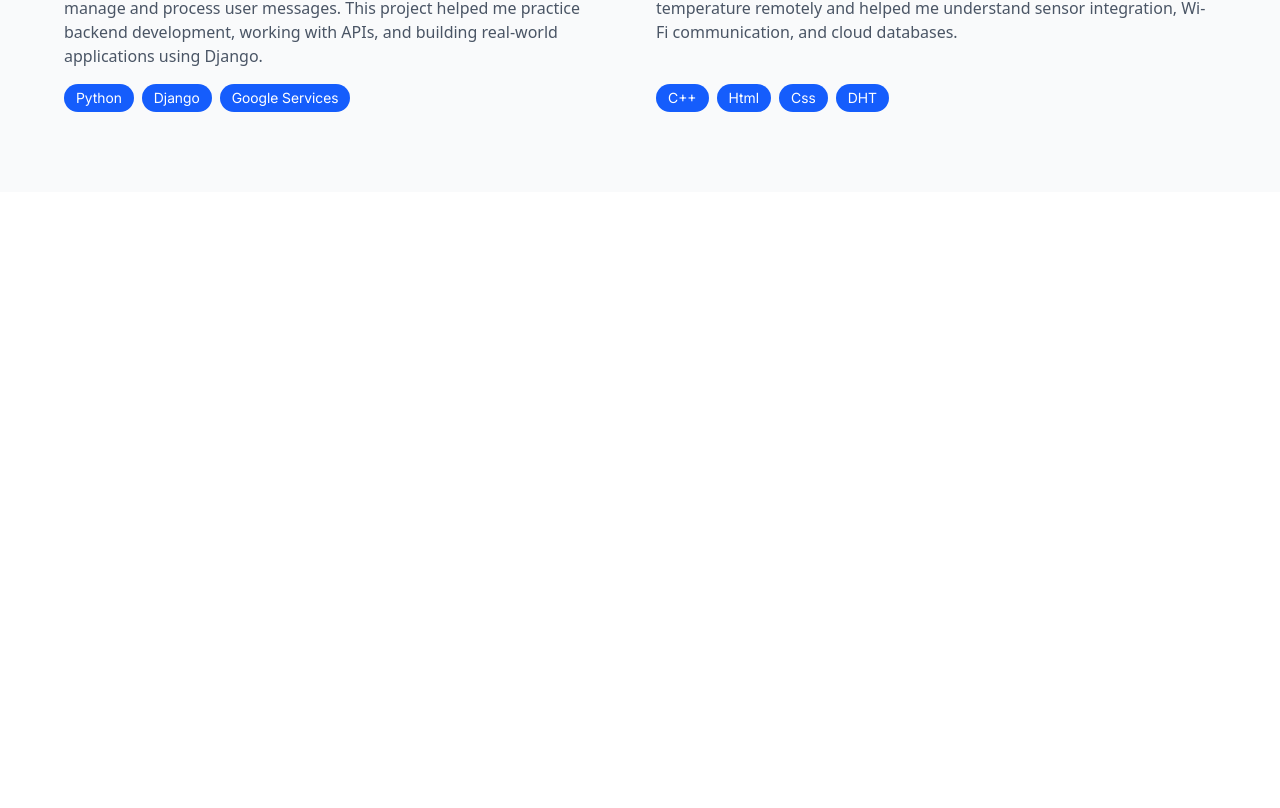
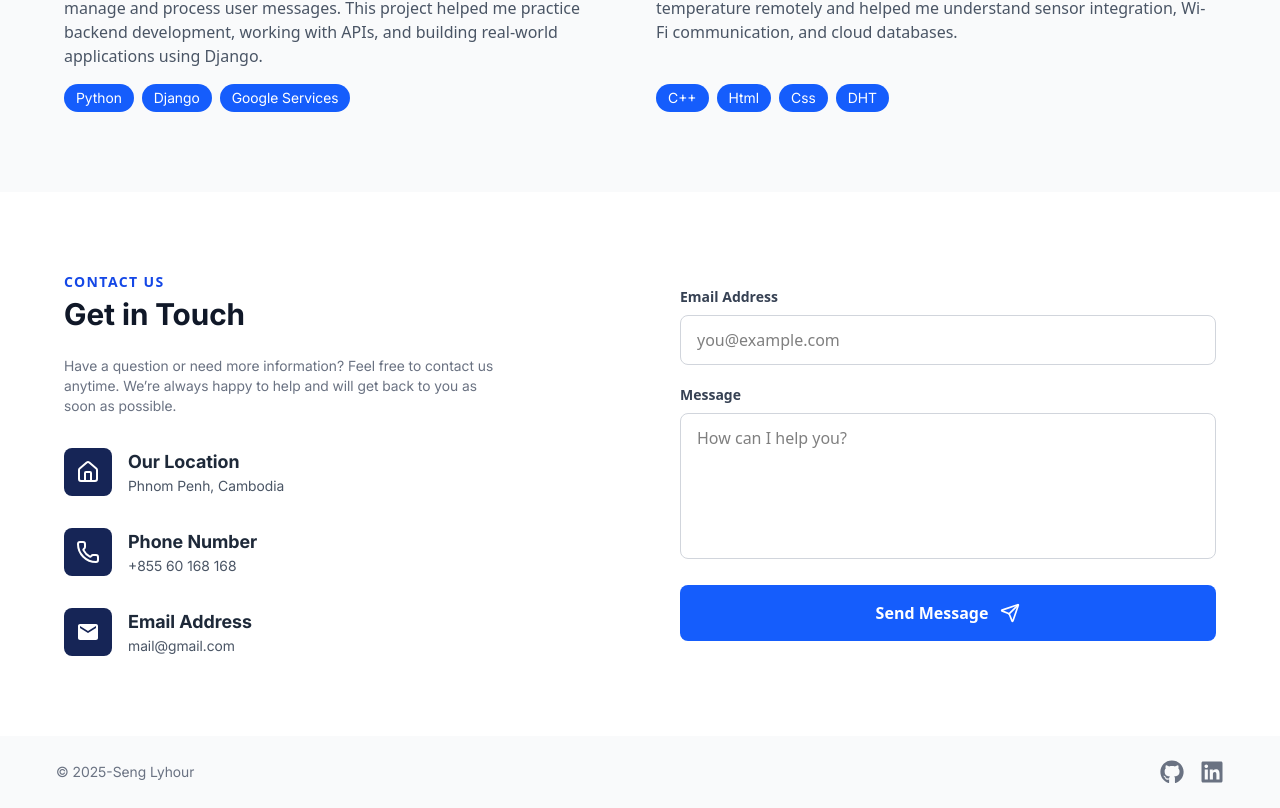
Before and after one commit to 1yhour/my-portfolio, a React (Vite) app: page / in a window 1280 px wide. Shown: the part 2563-3371 px from the top of the page. Before the commit the page ends 2755 px from the top, so only its background shows below. Built offline with nearby package versions, Linux system fonts and the light colour scheme.

Commit message:
Added new components

```diff
--- a/src/App.jsx
+++ b/src/App.jsx
@@ -4,6 +4,8 @@ import About from "./Components/About.jsx";
 import Skills from "./Components/Skills.jsx";
 import Snowfall from "react-snowfall";
 import Projects from "./Components/Projects.jsx";
+import ContactMe from "./Components/ContactMe.jsx";
+import Footer from "./Components/Footer.jsx";
 const App = () => {
     return (
         <div className="min-h-screen bg-white">
@@ -22,7 +24,9 @@ const App = () => {
                 <About/>
                 <Skills/>
                 <Projects/>
+                <ContactMe/>
             </main>
+            <Footer/>
         </div>
     )
 }
```
